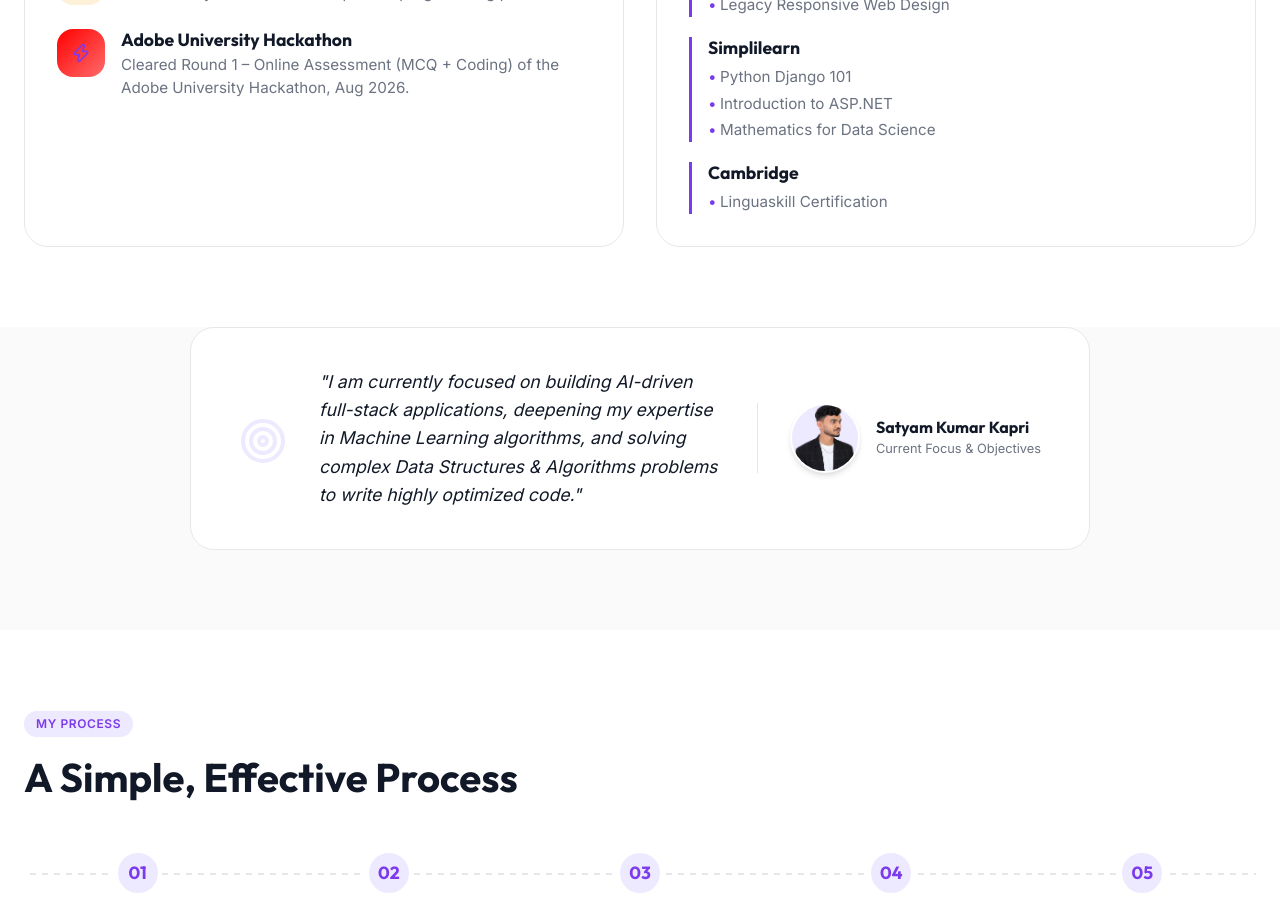
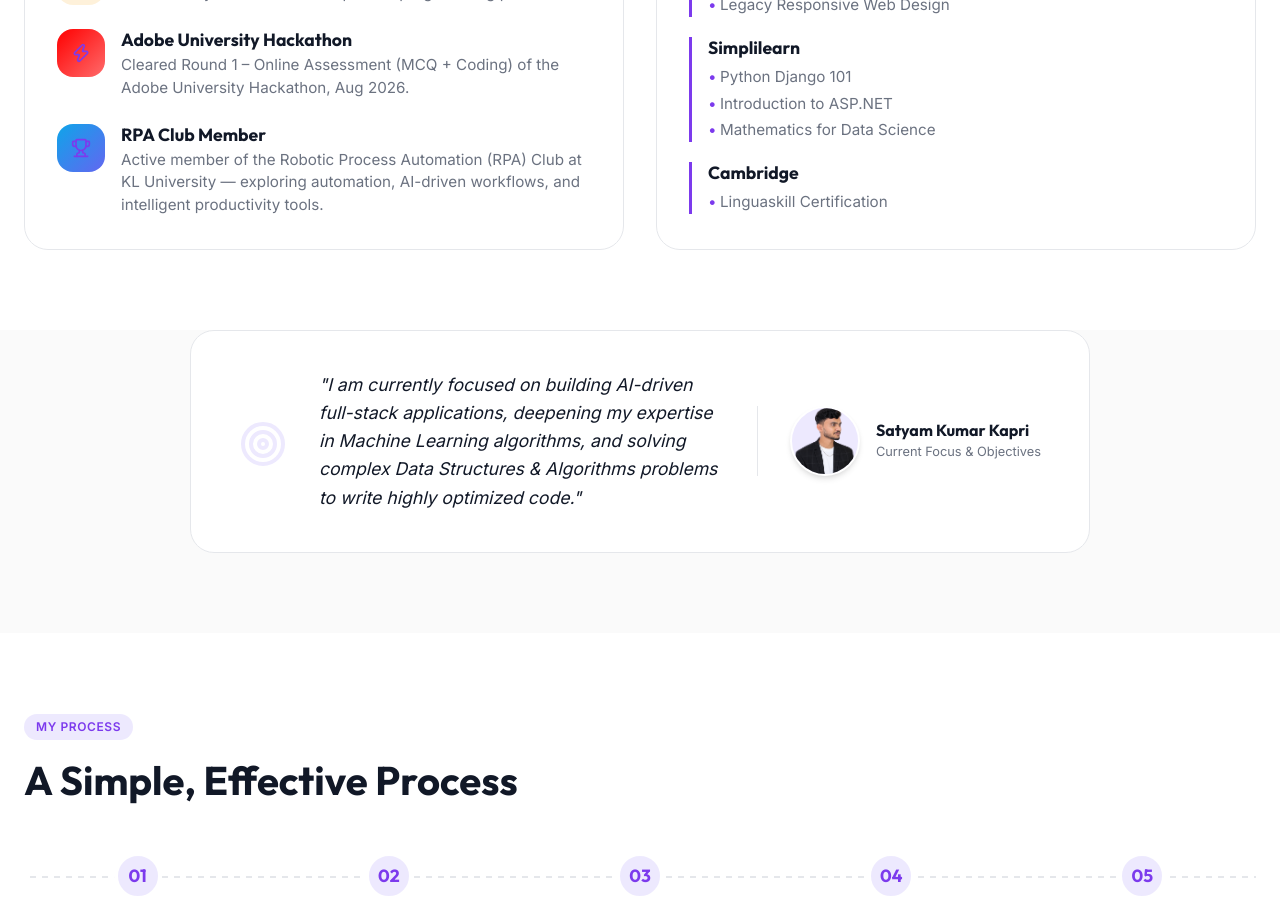
Before and after one commit to satyamkumarkapri/SatyamKapriPortfolio, a React app: page / in a window 1280 px wide. Shown: the part 3560-4481 px from the top of the page. Built offline with nearby package versions, Linux system fonts and the light colour scheme; the HTML template or start-up script is replaced by a standard one.

Commit message:
Add RPA Club membership at KL University to achievements

```diff
--- a/src/components/Achievements.tsx
+++ b/src/components/Achievements.tsx
@@ -63,6 +63,16 @@ const Achievements: React.FC = () => {
                   <p>Cleared Round 1 – Online Assessment (MCQ + Coding) of the Adobe University Hackathon, Aug 2026.</p>
                 </div>
               </div>
+
+              <div className="achievement-item">
+                <div className="achievement-icon-wrapper" style={{ background: 'linear-gradient(135deg, #0ea5e9, #6366f1)' }}>
+                  <Trophy size={20} />
+                </div>
+                <div className="achievement-details">
+                  <h4>RPA Club Member</h4>
+                  <p>Active member of the Robotic Process Automation (RPA) Club at KL University — exploring automation, AI-driven workflows, and intelligent productivity tools.</p>
+                </div>
+              </div>
             </div>
           </div>
 
```
